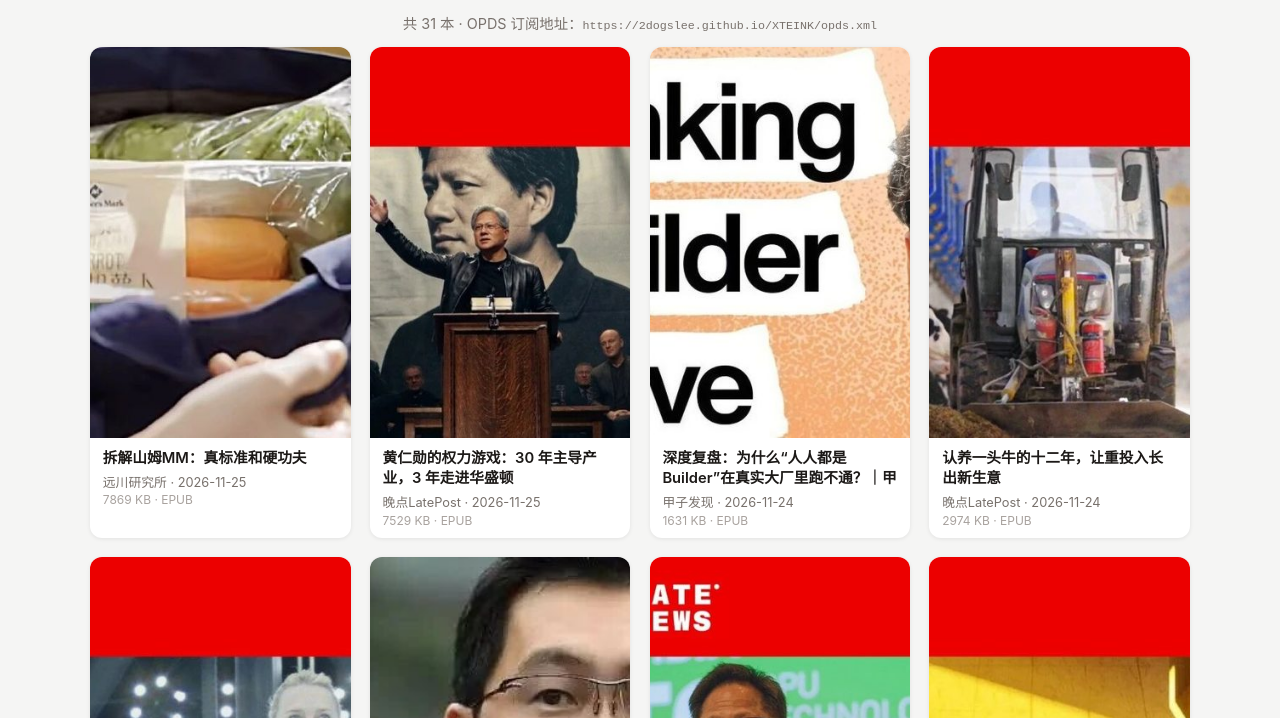
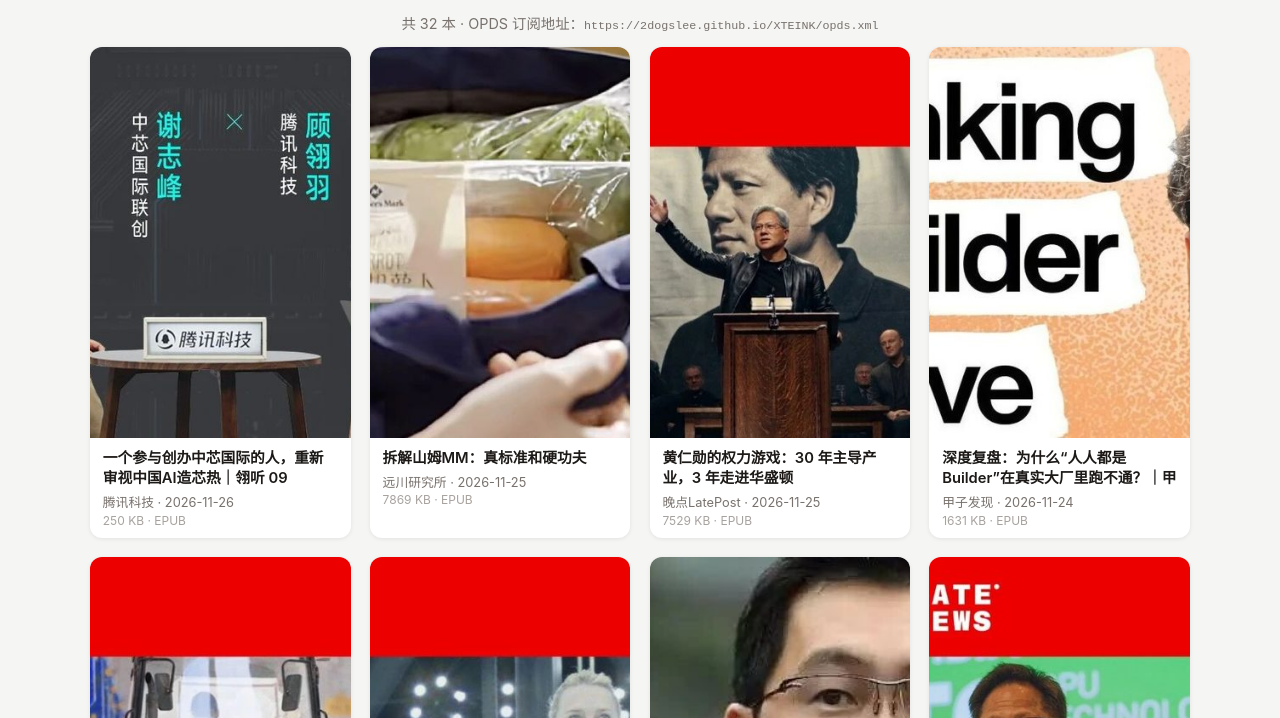
Before and after one commit to 2DogsLee/XTEINK, a plain HTML site: page index.html in a window 1280 px wide. Shown: the part 82-800 px from the top of the page. Drawn offline with Linux system fonts and the light colour scheme.

Commit message:
chore: 重建目录

```diff
--- a/index.html
+++ b/index.html
@@ -17,8 +17,16 @@ p.hint{text-align:center;color:#78716c;font-size:.9em;}
 .size{font-size:.75em;color:#a8a29e;margin-top:.15em;}
 </style></head><body>
 <h1>📚 XTEINK 书库</h1>
-<p class="hint">共 31 本 · OPDS 订阅地址：<code>https://2dogslee.github.io/XTEINK/opds.xml</code></p>
+<p class="hint">共 32 本 · OPDS 订阅地址：<code>https://2dogslee.github.io/XTEINK/opds.xml</code></p>
 <div class="grid">
+    <div class="card">
+      <a href="books/%E8%85%BE%E8%AE%AF%E7%A7%91%E6%8A%80-%E4%B8%80%E4%B8%AA%E5%8F%82%E4%B8%8E%E5%88%9B%E5%8A%9E%E4%B8%AD%E8%8A%AF%E5%9B%BD%E9%99%85%E7%9A%84%E4%BA%BA%EF%BC%8C%E9%87%8D%E6%96%B0%E5%AE%A1%E8%A7%86%E4%B8%AD%E5%9B%BDAI%E9%80%A0%E8%8A%AF%E7%83%AD%EF%BD%9C%E7%BF%8E%E5%90%AC_09.epub"><img src="covers/20d74b7af307.jpg"/></a>
+      <div class="info">
+        <div class="title"><a href="books/%E8%85%BE%E8%AE%AF%E7%A7%91%E6%8A%80-%E4%B8%80%E4%B8%AA%E5%8F%82%E4%B8%8E%E5%88%9B%E5%8A%9E%E4%B8%AD%E8%8A%AF%E5%9B%BD%E9%99%85%E7%9A%84%E4%BA%BA%EF%BC%8C%E9%87%8D%E6%96%B0%E5%AE%A1%E8%A7%86%E4%B8%AD%E5%9B%BDAI%E9%80%A0%E8%8A%AF%E7%83%AD%EF%BD%9C%E7%BF%8E%E5%90%AC_09.epub">一个参与创办中芯国际的人，重新审视中国AI造芯热｜翎听 09</a></div>
+        <div class="author">腾讯科技 · 2026-11-26</div>
+        <div class="size">250 KB · EPUB</div>
+      </div>
+    </div>
     <div class="card">
       <a href="books/%E8%BF%9C%E5%B7%9D%E7%A0%94%E7%A9%B6%E6%89%80-%E6%8B%86%E8%A7%A3%E5%B1%B1%E5%A7%86MM%EF%BC%9A%E7%9C%9F%E6%A0%87%E5%87%86%E5%92%8C%E7%A1%AC%E5%8A%9F%E5%A4%AB.epub"><img src="covers/27d8caae0f22.jpg"/></a>
       <div class="info">
```
Also changed, not shown: opds.xml (+13 -1 lines), covers/20d74b7af307.jpg (added).
